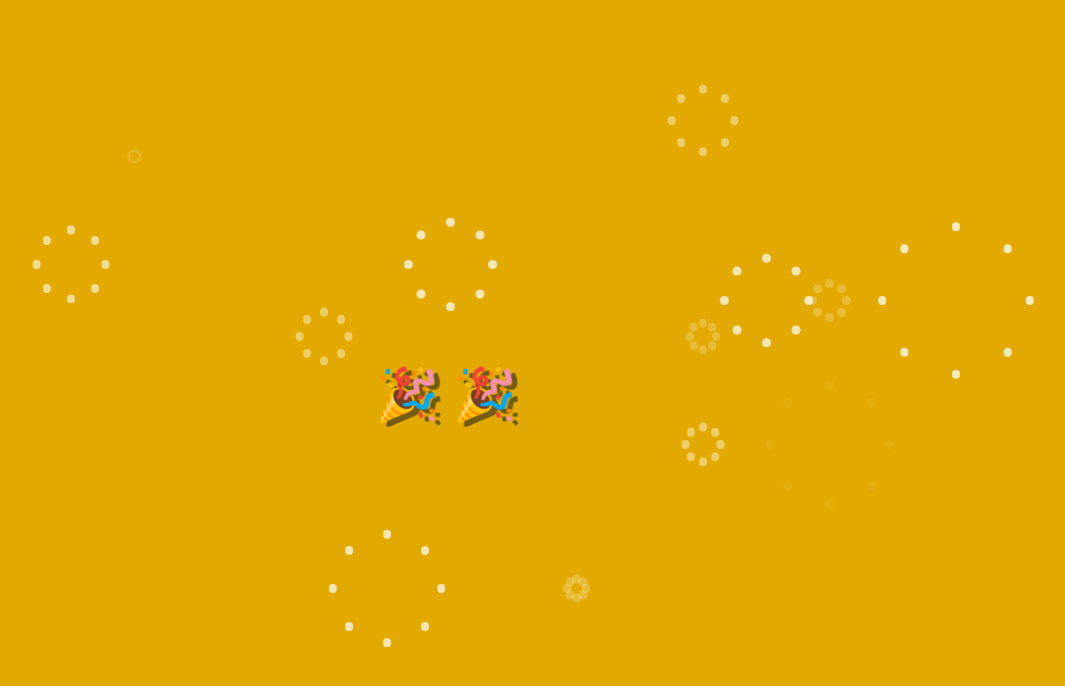
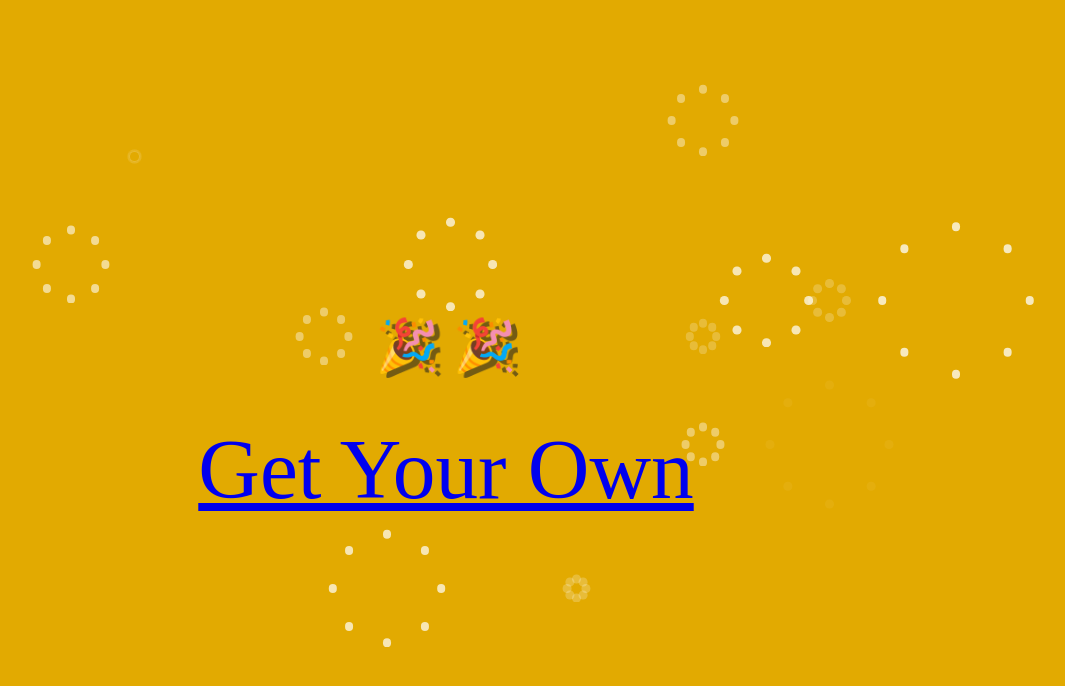
Before and after one commit to dheerajarora1997/celebrations, a plain HTML site: page index.html in a window 1280 px wide. Shown: the whole page, without its empty margins (194-1259 px from the left). Drawn offline with nearby package versions, Linux system fonts and the light colour scheme.

Commit message:
Update index.html

```diff
--- a/index.html
+++ b/index.html
@@ -28,6 +28,7 @@
     <div class="firework-15"></div>
     <h2 class="h6"></h2>
     <h1 class="h5"></h1>
+    <a href="/get-your-own.html" class="text-primary">Get Your Own</a>
     <script src="https://code.jquery.com/jquery-3.5.1.slim.min.js"></script>
     <script>
         var userName = window.location.hash;
```
